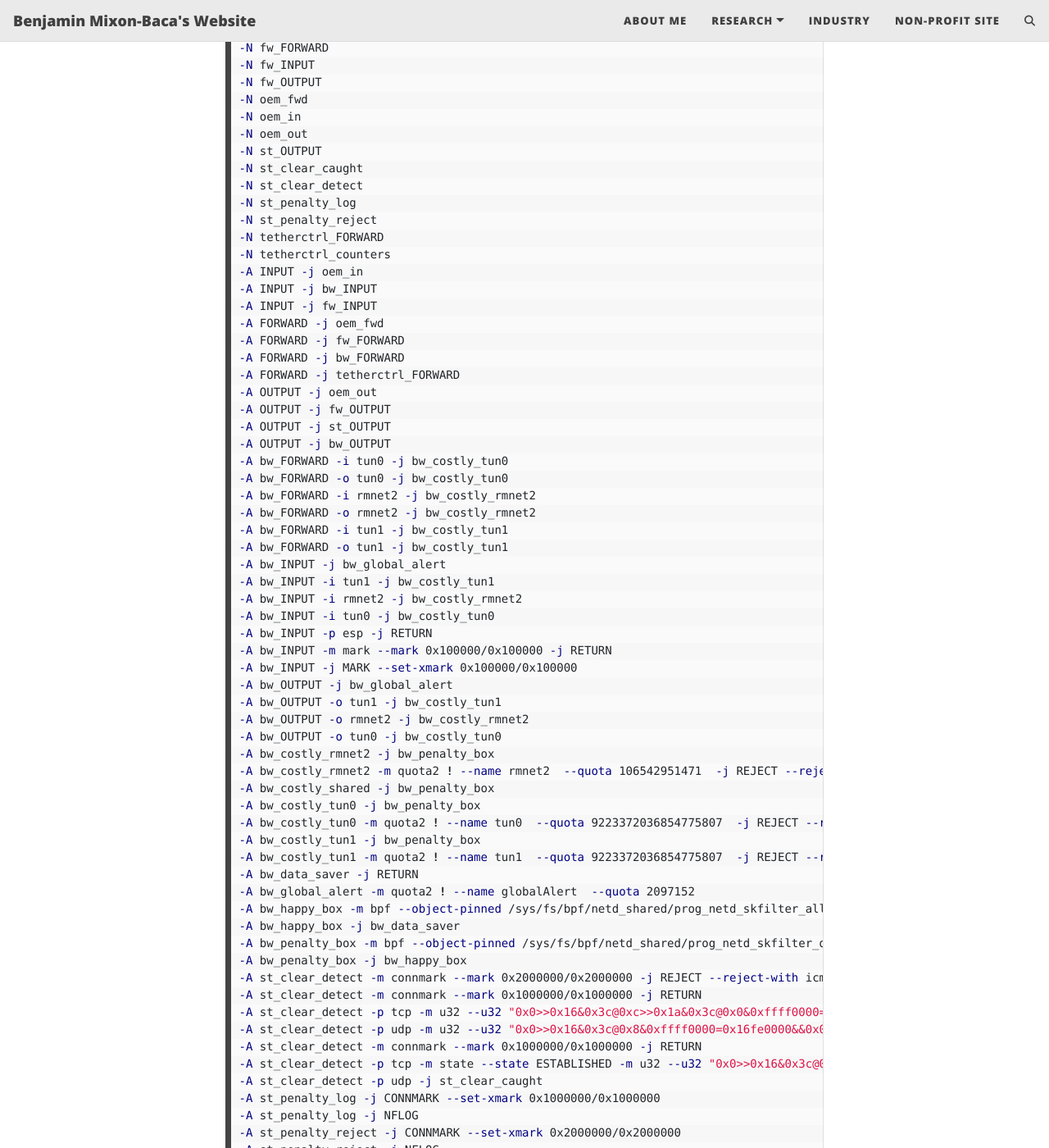
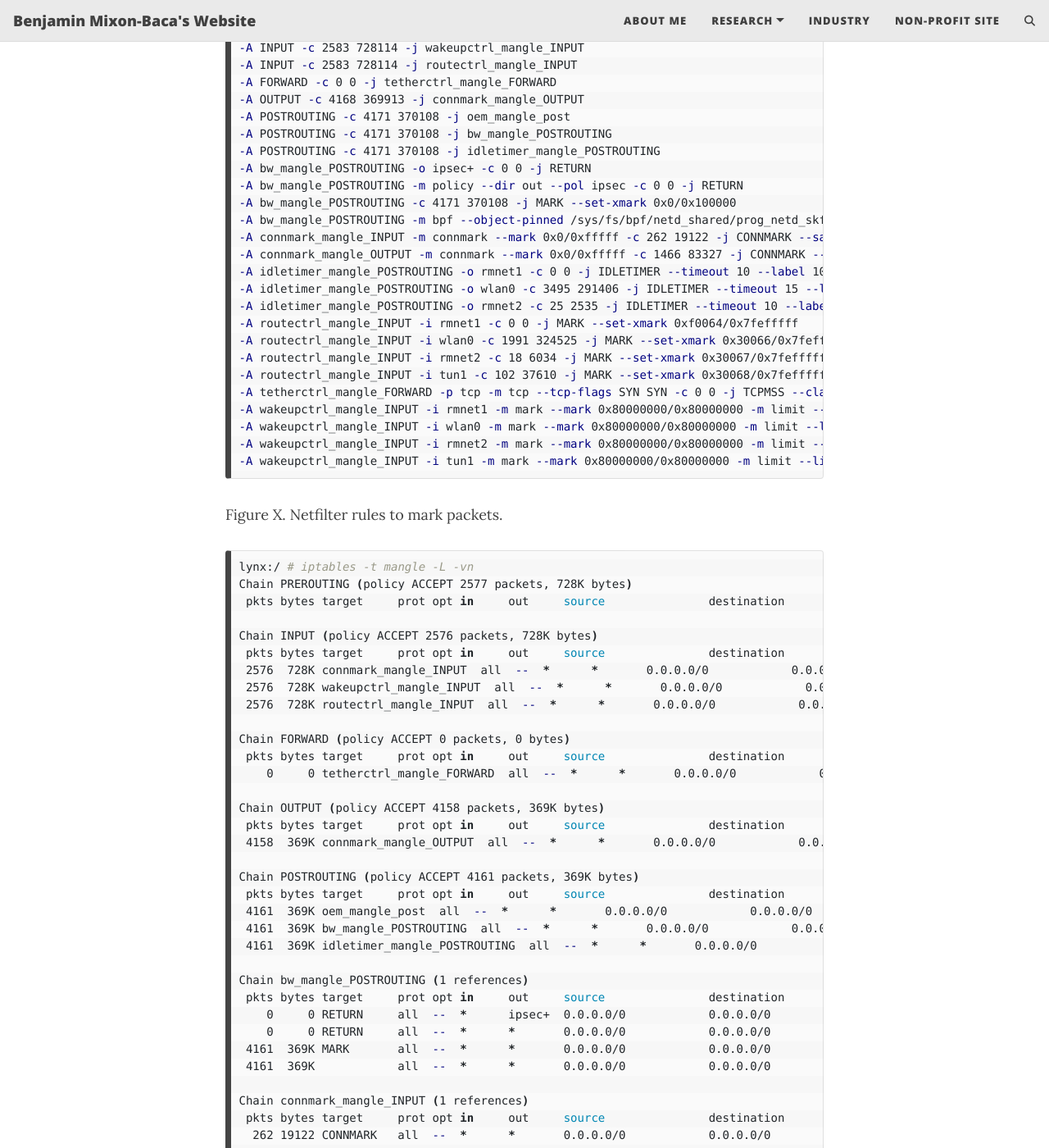
Before and after one commit to bmixonba/bmixonba.github.io, a Jekyll site: the page built from _posts/2025-05-21-Linux-Routing.md, in a window 1280 px wide and 1400 px high, scrolled down 10331 px. Shown: the whole window at 82% size. Built offline with Jekyll 4.4.1, drawn with Linux system fonts in a browser that asks for light colours; comment, search, counter and statistics services are not loaded; some of the changed text lies outside the part shown.

Commit message:
Updated iptables rules

````diff
--- a/_posts/2025-05-21-Linux-Routing.md
+++ b/_posts/2025-05-21-Linux-Routing.md
@@ -395,96 +395,118 @@ packet marketing for packets written to a socket. The following `fwmark/fwmask`
 rules will be assumed for this post:
 
 ```bash
-lynx:/ # iptables -S -t mangle -vn
--P INPUT ACCEPT
--P FORWARD ACCEPT
--P OUTPUT ACCEPT
--N bw_FORWARD
--N bw_INPUT
--N bw_OUTPUT
--N bw_costly_rmnet2
--N bw_costly_shared
--N bw_costly_tun0
--N bw_costly_tun1
--N bw_data_saver
--N bw_global_alert
--N bw_happy_box
--N bw_penalty_box
--N fw_FORWARD
--N fw_INPUT
--N fw_OUTPUT
--N oem_fwd
--N oem_in
--N oem_out
--N st_OUTPUT
--N st_clear_caught
--N st_clear_detect
--N st_penalty_log
--N st_penalty_reject
--N tetherctrl_FORWARD
--N tetherctrl_counters
--A INPUT -j oem_in
--A INPUT -j bw_INPUT
--A INPUT -j fw_INPUT
--A FORWARD -j oem_fwd
--A FORWARD -j fw_FORWARD
--A FORWARD -j bw_FORWARD
--A FORWARD -j tetherctrl_FORWARD
--A OUTPUT -j oem_out
--A OUTPUT -j fw_OUTPUT
--A OUTPUT -j st_OUTPUT
--A OUTPUT -j bw_OUTPUT
--A bw_FORWARD -i tun0 -j bw_costly_tun0
--A bw_FORWARD -o tun0 -j bw_costly_tun0
--A bw_FORWARD -i rmnet2 -j bw_costly_rmnet2
--A bw_FORWARD -o rmnet2 -j bw_costly_rmnet2
--A bw_FORWARD -i tun1 -j bw_costly_tun1
--A bw_FORWARD -o tun1 -j bw_costly_tun1
--A bw_INPUT -j bw_global_alert
--A bw_INPUT -i tun1 -j bw_costly_tun1
--A bw_INPUT -i rmnet2 -j bw_costly_rmnet2
--A bw_INPUT -i tun0 -j bw_costly_tun0
--A bw_INPUT -p esp -j RETURN
--A bw_INPUT -m mark --mark 0x100000/0x100000 -j RETURN
--A bw_INPUT -j MARK --set-xmark 0x100000/0x100000
--A bw_OUTPUT -j bw_global_alert
--A bw_OUTPUT -o tun1 -j bw_costly_tun1
--A bw_OUTPUT -o rmnet2 -j bw_costly_rmnet2
--A bw_OUTPUT -o tun0 -j bw_costly_tun0
--A bw_costly_rmnet2 -j bw_penalty_box
--A bw_costly_rmnet2 -m quota2 ! --name rmnet2  --quota 106542951471  -j REJECT --reject-with icmp-port-unreachable
--A bw_costly_shared -j bw_penalty_box
--A bw_costly_tun0 -j bw_penalty_box
--A bw_costly_tun0 -m quota2 ! --name tun0  --quota 9223372036854775807  -j REJECT --reject-with icmp-port-unreachable
--A bw_costly_tun1 -j bw_penalty_box
--A bw_costly_tun1 -m quota2 ! --name tun1  --quota 9223372036854775807  -j REJECT --reject-with icmp-port-unreachable
--A bw_data_saver -j RETURN
--A bw_global_alert -m quota2 ! --name globalAlert  --quota 2097152
--A bw_happy_box -m bpf --object-pinned /sys/fs/bpf/netd_shared/prog_netd_skfilter_allowlist_xtbpf -j RETURN
--A bw_happy_box -j bw_data_saver
--A bw_penalty_box -m bpf --object-pinned /sys/fs/bpf/netd_shared/prog_netd_skfilter_denylist_xtbpf -j REJECT --reject-with icmp-port-unreachable
--A bw_penalty_box -j bw_happy_box
--A st_clear_detect -m connmark --mark 0x2000000/0x2000000 -j REJECT --reject-with icmp-port-unreachable
--A st_clear_detect -m connmark --mark 0x1000000/0x1000000 -j RETURN
--A st_clear_detect -p tcp -m u32 --u32 "0x0>>0x16&0x3c@0xc>>0x1a&0x3c@0x0&0xffff0000=0x16030000&&0x0>>0x16&0x3c@0xc>>0x1a&0x3c@0x4&0xff0000=0x10000" -j CONNMARK --set-xmark 0x1000000/0x1000000
--A st_clear_detect -p udp -m u32 --u32 "0x0>>0x16&0x3c@0x8&0xffff0000=0x16fe0000&&0x0>>0x16&0x3c@0x14&0xff0000=0x10000" -j CONNMARK --set-xmark 0x1000000/0x1000000
--A st_clear_detect -m connmark --mark 0x1000000/0x1000000 -j RETURN
--A st_clear_detect -p tcp -m state --state ESTABLISHED -m u32 --u32 "0x0>>0x16&0x3c@0xc>>0x1a&0x3c@0x0&0x0=0x0" -j st_clear_caught
--A st_clear_detect -p udp -j st_clear_caught
--A st_penalty_log -j CONNMARK --set-xmark 0x1000000/0x1000000
--A st_penalty_log -j NFLOG
--A st_penalty_reject -j CONNMARK --set-xmark 0x2000000/0x2000000
--A st_penalty_reject -j NFLOG
--A st_penalty_reject -j REJECT --reject-with icmp-port-unreachable
--A tetherctrl_FORWARD -j bw_global_alert
--A tetherctrl_FORWARD -i rmnet2 -o wlan0 -m state --state RELATED,ESTABLISHED -g tetherctrl_counters
--A tetherctrl_FORWARD -i wlan0 -o rmnet2 -m state --state INVALID -j DROP
--A tetherctrl_FORWARD -i wlan0 -o rmnet2 -g tetherctrl_counters
--A tetherctrl_FORWARD -j DROP
--A tetherctrl_counters -i wlan0 -o rmnet2 -j RETURN
--A tetherctrl_counters -i rmnet2 -o wlan0 -j RETURN
+lynx:/ # iptables -t mangle -S -v
+-P PREROUTING ACCEPT -c 2584 728459
+-P INPUT ACCEPT -c 2583 728114
+-P FORWARD ACCEPT -c 0 0
+-P OUTPUT ACCEPT -c 4168 369913
+-P POSTROUTING ACCEPT -c 4171 370108
+-N bw_mangle_POSTROUTING
+-N connmark_mangle_INPUT
+-N connmark_mangle_OUTPUT
+-N idletimer_mangle_POSTROUTING
+-N oem_mangle_post
+-N routectrl_mangle_INPUT
+-N tetherctrl_mangle_FORWARD
+-N wakeupctrl_mangle_INPUT
+-A INPUT -c 2583 728114 -j connmark_mangle_INPUT
+-A INPUT -c 2583 728114 -j wakeupctrl_mangle_INPUT
+-A INPUT -c 2583 728114 -j routectrl_mangle_INPUT
+-A FORWARD -c 0 0 -j tetherctrl_mangle_FORWARD
+-A OUTPUT -c 4168 369913 -j connmark_mangle_OUTPUT
+-A POSTROUTING -c 4171 370108 -j oem_mangle_post
+-A POSTROUTING -c 4171 370108 -j bw_mangle_POSTROUTING
+-A POSTROUTING -c 4171 370108 -j idletimer_mangle_POSTROUTING
+-A bw_mangle_POSTROUTING -o ipsec+ -c 0 0 -j RETURN
+-A bw_mangle_POSTROUTING -m policy --dir out --pol ipsec -c 0 0 -j RETURN
+-A bw_mangle_POSTROUTING -c 4171 370108 -j MARK --set-xmark 0x0/0x100000
+-A bw_mangle_POSTROUTING -m bpf --object-pinned /sys/fs/bpf/netd_shared/prog_netd_skfilter_egress_xtbpf -c 4171 370108
+-A connmark_mangle_INPUT -m connmark --mark 0x0/0xfffff -c 262 19122 -j CONNMARK --save-mark --nfmask 0xfffff --ctmask 0xfffff
+-A connmark_mangle_OUTPUT -m connmark --mark 0x0/0xfffff -c 1466 83327 -j CONNMARK --save-mark --nfmask 0xfffff --ctmask 0xfffff
+-A idletimer_mangle_POSTROUTING -o rmnet1 -c 0 0 -j IDLETIMER --timeout 10 --label 100 --send_nl_msg
+-A idletimer_mangle_POSTROUTING -o wlan0 -c 3495 291406 -j IDLETIMER --timeout 15 --label 102 --send_nl_msg
+-A idletimer_mangle_POSTROUTING -o rmnet2 -c 25 2535 -j IDLETIMER --timeout 10 --label 103 --send_nl_msg
+-A routectrl_mangle_INPUT -i rmnet1 -c 0 0 -j MARK --set-xmark 0xf0064/0x7fefffff
+-A routectrl_mangle_INPUT -i wlan0 -c 1991 324525 -j MARK --set-xmark 0x30066/0x7fefffff
+-A routectrl_mangle_INPUT -i rmnet2 -c 18 6034 -j MARK --set-xmark 0x30067/0x7fefffff
+-A routectrl_mangle_INPUT -i tun1 -c 102 37610 -j MARK --set-xmark 0x30068/0x7fefffff
+-A tetherctrl_mangle_FORWARD -p tcp -m tcp --tcp-flags SYN SYN -c 0 0 -j TCPMSS --clamp-mss-to-pmtu
+-A wakeupctrl_mangle_INPUT -i rmnet1 -m mark --mark 0x80000000/0x80000000 -m limit --limit 10/sec -c 0 0 -j NFLOG --nflog-prefix "432902426637:rmnet1" --nflog-group 3 --nflog-threshold 8
+-A wakeupctrl_mangle_INPUT -i wlan0 -m mark --mark 0x80000000/0x80000000 -m limit --limit 10/sec -c 295 15316 -j NFLOG --nflog-prefix "441492361229:wlan0" --nflog-group 3 --nflog-threshold 8
+-A wakeupctrl_mangle_INPUT -i rmnet2 -m mark --mark 0x80000000/0x80000000 -m limit --limit 10/sec -c 0 0 -j NFLOG --nflog-prefix "445787328525:rmnet2" --nflog-group 3 --nflog-threshold 8
+-A wakeupctrl_mangle_INPUT -i tun1 -m mark --mark 0x80000000/0x80000000 -m limit --limit 10/sec -c 0 0 -j NFLOG --nflog-prefix "450082295821:tun1" --nflog-group 3 --nflog-threshold 8
 ```
 Figure X. Netfilter rules to mark packets.
+
+
+```bash
+lynx:/ # iptables -t mangle -L -vn
+Chain PREROUTING (policy ACCEPT 2577 packets, 728K bytes)
+ pkts bytes target     prot opt in     out     source               destination
+
+Chain INPUT (policy ACCEPT 2576 packets, 728K bytes)
+ pkts bytes target     prot opt in     out     source               destination
+ 2576  728K connmark_mangle_INPUT  all  --  *      *       0.0.0.0/0            0.0.0.0/0
+ 2576  728K wakeupctrl_mangle_INPUT  all  --  *      *       0.0.0.0/0            0.0.0.0/0
+ 2576  728K routectrl_mangle_INPUT  all  --  *      *       0.0.0.0/0            0.0.0.0/0
+
+Chain FORWARD (policy ACCEPT 0 packets, 0 bytes)
+ pkts bytes target     prot opt in     out     source               destination
+    0     0 tetherctrl_mangle_FORWARD  all  --  *      *       0.0.0.0/0            0.0.0.0/0
+
+Chain OUTPUT (policy ACCEPT 4158 packets, 369K bytes)
+ pkts bytes target     prot opt in     out     source               destination
+ 4158  369K connmark_mangle_OUTPUT  all  --  *      *       0.0.0.0/0            0.0.0.0/0
+
+Chain POSTROUTING (policy ACCEPT 4161 packets, 369K bytes)
+ pkts bytes target     prot opt in     out     source               destination
+ 4161  369K oem_mangle_post  all  --  *      *       0.0.0.0/0            0.0.0.0/0
+ 4161  369K bw_mangle_POSTROUTING  all  --  *      *       0.0.0.0/0            0.0.0.0/0
+ 4161  369K idletimer_mangle_POSTROUTING  all  --  *      *       0.0.0.0/0            0.0.0.0/0
+
+Chain bw_mangle_POSTROUTING (1 references)
+ pkts bytes target     prot opt in     out     source               destination
+    0     0 RETURN     all  --  *      ipsec+  0.0.0.0/0            0.0.0.0/0
+    0     0 RETURN     all  --  *      *       0.0.0.0/0            0.0.0.0/0            policy match dir out pol ipsec
+ 4161  369K MARK       all  --  *      *       0.0.0.0/0            0.0.0.0/0            MARK and 0xffefffff
+ 4161  369K            all  --  *      *       0.0.0.0/0            0.0.0.0/0           match bpf pinned /sys/fs/bpf/netd_shared/prog_netd_skfilter_egress_xtbpf
+
+Chain connmark_mangle_INPUT (1 references)
+ pkts bytes target     prot opt in     out     source               destination
+  262 19122 CONNMARK   all  --  *      *       0.0.0.0/0            0.0.0.0/0            connmark match  0x0/0xfffff CONNMARK save mask 0xfffff
+
+Chain connmark_mangle_OUTPUT (1 references)
+ pkts bytes target     prot opt in     out     source               destination
+ 1466 83327 CONNMARK   all  --  *      *       0.0.0.0/0            0.0.0.0/0            connmark match  0x0/0xfffff CONNMARK save mask 0xfffff
+
+Chain idletimer_mangle_POSTROUTING (1 references)
+ pkts bytes target     prot opt in     out     source               destination
+    0     0 IDLETIMER  all  --  *      rmnet1  0.0.0.0/0            0.0.0.0/0            timeout:10 label:100 send_nl_msg
+ 3490  291K IDLETIMER  all  --  *      wlan0   0.0.0.0/0            0.0.0.0/0            timeout:15 label:102 send_nl_msg
+   25  2535 IDLETIMER  all  --  *      rmnet2  0.0.0.0/0            0.0.0.0/0            timeout:10 label:103 send_nl_msg
+
+Chain oem_mangle_post (1 references)
+ pkts bytes target     prot opt in     out     source               destination
+
+Chain routectrl_mangle_INPUT (1 references)
+ pkts bytes target     prot opt in     out     source               destination
+    0     0 MARK       all  --  rmnet1 *       0.0.0.0/0            0.0.0.0/0            MARK xset 0xf0064/0x7fefffff
+ 1984  324K MARK       all  --  wlan0  *       0.0.0.0/0            0.0.0.0/0            MARK xset 0x30066/0x7fefffff
+   18  6034 MARK       all  --  rmnet2 *       0.0.0.0/0            0.0.0.0/0            MARK xset 0x30067/0x7fefffff
+  102 37610 MARK       all  --  tun1   *       0.0.0.0/0            0.0.0.0/0            MARK xset 0x30068/0x7fefffff
+
+Chain tetherctrl_mangle_FORWARD (1 references)
+ pkts bytes target     prot opt in     out     source               destination
+    0     0 TCPMSS     6    --  *      *       0.0.0.0/0            0.0.0.0/0            tcp flags:0x02/0x02 TCPMSS clamp to PMTU
+
+Chain wakeupctrl_mangle_INPUT (1 references)
+ pkts bytes target     prot opt in     out     source               destination
+    0     0 NFLOG      all  --  rmnet1 *       0.0.0.0/0            0.0.0.0/0            mark match 0x80000000/0x80000000 limit: avg 10/sec burst 5 nflog-prefix "432902426637:rmnet1" nflog-group 3 nflog-threshold 8
+  292 15184 NFLOG      all  --  wlan0  *       0.0.0.0/0            0.0.0.0/0            mark match 0x80000000/0x80000000 limit: avg 10/sec burst 5 nflog-prefix "441492361229:wlan0" nflog-group 3 nflog-threshold 8
+    0     0 NFLOG      all  --  rmnet2 *       0.0.0.0/0            0.0.0.0/0            mark match 0x80000000/0x80000000 limit: avg 10/sec burst 5 nflog-prefix "445787328525:rmnet2" nflog-group 3 nflog-threshold 8
+    0     0 NFLOG      all  --  tun1   *       0.0.0.0/0            0.0.0.0/0            mark match 0x80000000/0x80000000 limit: avg 10/sec burst 5 nflog-prefix "450082295821:tun1" nflog-group 3 nflog-threshold 8
+```
+Figure X. Netfilter tables.
 
 The following
 
````
